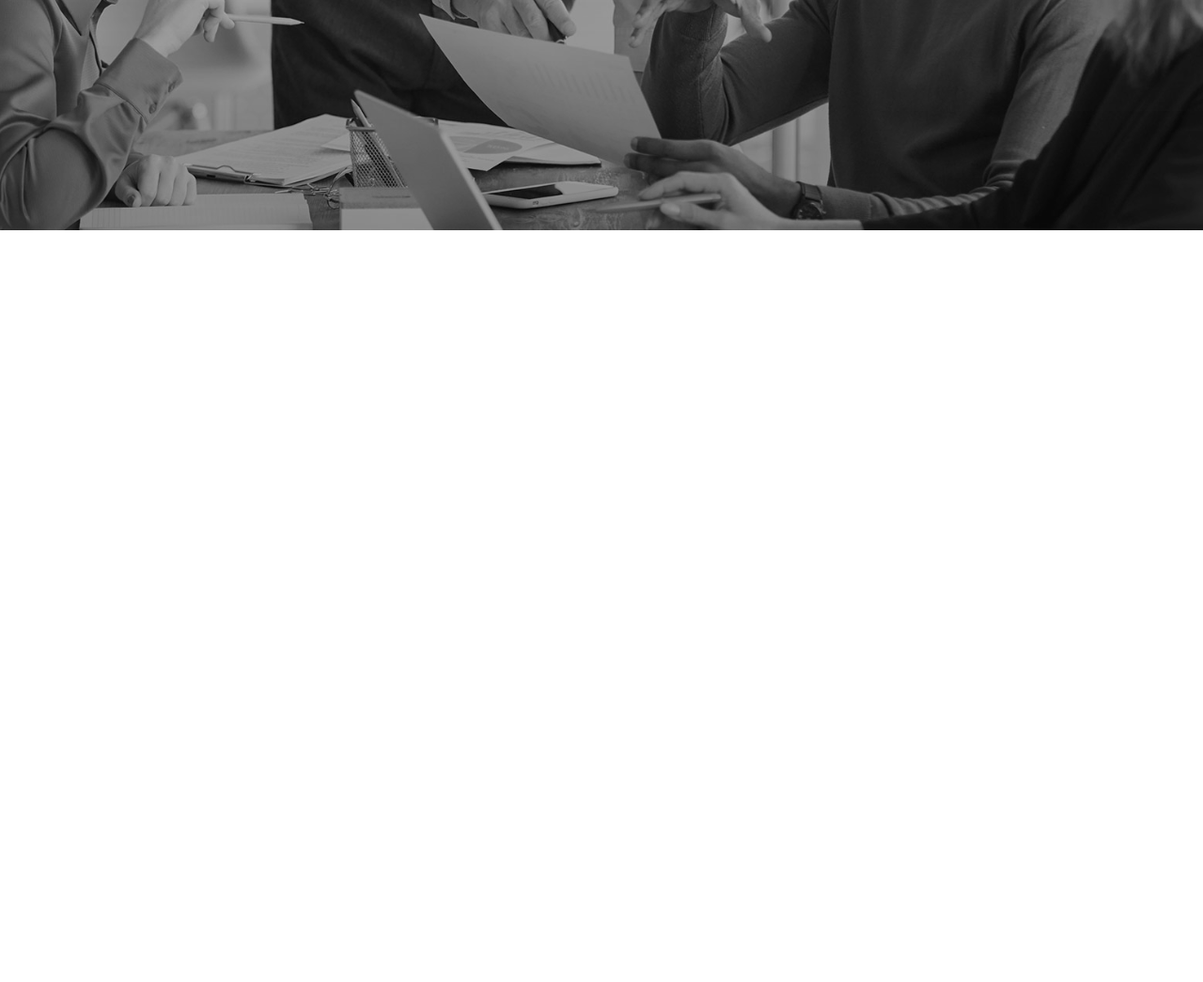
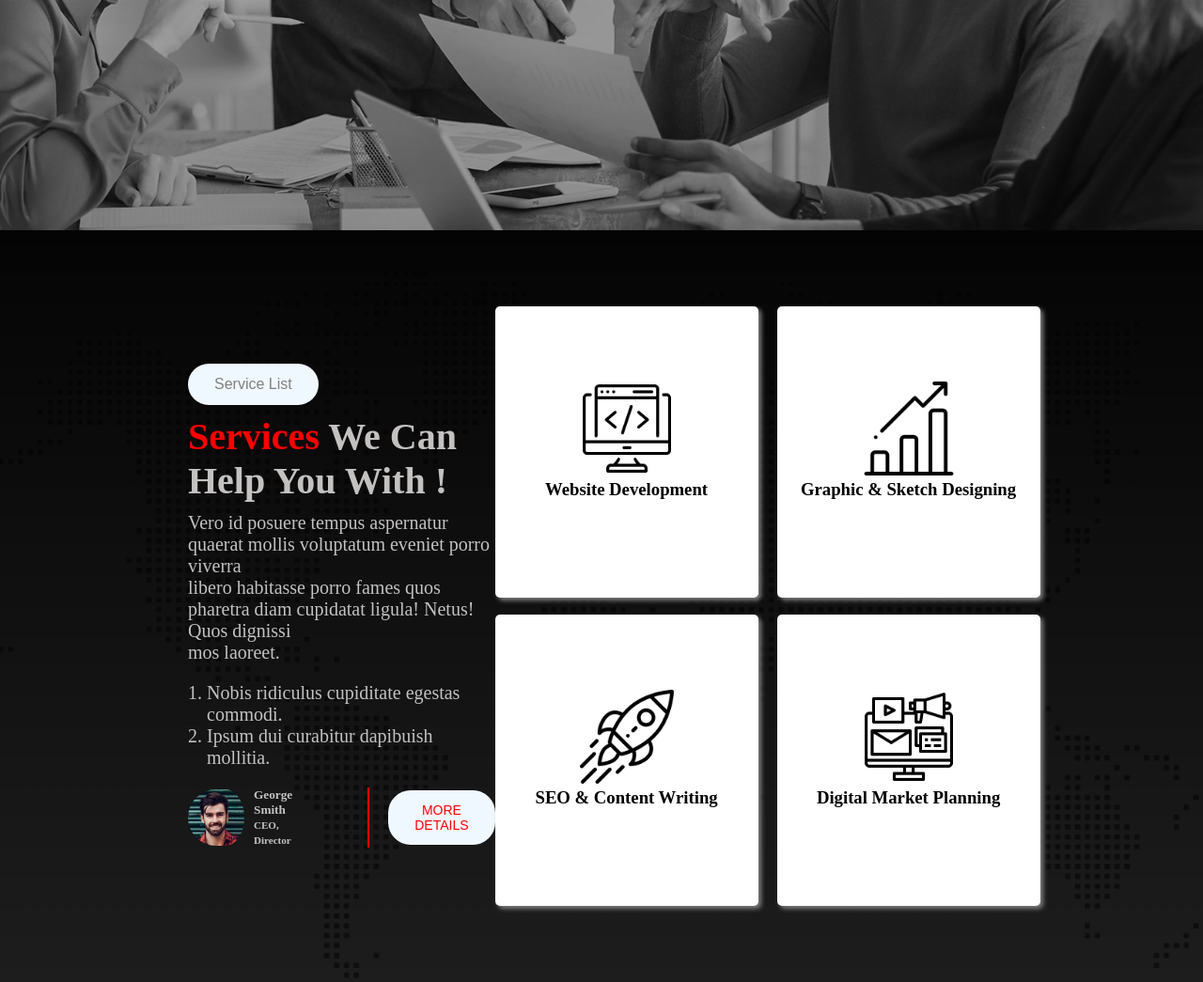
Before and after one commit to atikur28/number-5-project, a plain HTML site: page index.html in a window 1280 px wide. Shown: the part 636-1681 px from the top of the page at 94% size. Before the commit the page ends 881 px from the top, so only its background shows below. Drawn offline with Linux system fonts and the light colour scheme.

Commit message:
Service Section Fully Completed

```diff
--- a/index.html
+++ b/index.html
@@ -37,6 +37,48 @@
     </header>
     <main>
         <!-- service section -->
+        <section class="services">
+            <div class="service-detail">
+                <button class="service-btn">Service List</button>
+                <h2 class="service-header"><span class="red">Services</span> We Can Help You With !</h2>
+                <p class="service-para">Vero id posuere tempus aspernatur quaerat mollis voluptatum eveniet porro viverra <br> libero habitasse porro fames quos pharetra diam cupidatat ligula! Netus! Quos dignissi <br> mos laoreet.</p>
+                <ol class="service-para listing">
+                    <li>Nobis ridiculus cupiditate egestas commodi.</li>
+                    <li>Ipsum dui curabitur dapibuish mollitia.</li>
+                </ol>
+                <div class="author">
+                    <div class="profile">
+                        <img src="./image/author.jpg" alt="" class="author-img">
+                        <h5 class="author-primary">George Smith <br> <small>CEO, Director</small></h5>
+                    </div>
+                    <div class="author-btn">
+                         <button class="more-detail">MORE DETAILS</button>
+                    </div>
+                </div>
+            </div>
+            <div class="service-img">
+              <section class="first-two">
+                <div class="box">
+                    <img src="./icons/coding.png" alt="" class="box-img">
+                    <h3 class="box-header">Website Development</h3>
+                </div>
+                <div class="box">
+                    <img src="./icons/bar-chart.png" alt="" class="box-img">
+                    <h3 class="box-header">Graphic & Sketch Designing</h3>
+                </div>
+              </section>
+              <section class="second-two">
+                <div class="box">
+                    <img src="./icons/startup.png" alt="" class="box-img">
+                    <h3 class="box-header">SEO & Content Writing</h3>
+                </div>
+                <div class="box">
+                    <img src="./icons/digital-marketing.png" alt="" class="box-img">
+                    <h3 class="box-header">Digital Market Planning</h3>
+                </div>
+              </section>
+            </div>
+        </section>
     </main>
     <footer>
 
--- a/style.css
+++ b/style.css
@@ -4,9 +4,7 @@
 }
 /* Navigation Section Starts */
 /* Navigation Bar Starts */
-li{
-    list-style: none;
-}
+
 .logo{
     display: flex;
     align-items: center;
@@ -34,6 +32,7 @@ li{
     font-size: 20px;
     padding-right: 40px;
     cursor: pointer;
+    list-style: none;
 }
 /* Navigation Bar Ends */
 /* Banner Section Starts */
@@ -85,3 +84,90 @@ li{
 }
 /* Banner Section Ends */
 /* Navigation Section Ends */
+/* Service Section Starts */
+.services{
+    height: 100vh;
+    background-image: url("./image/footer-bg.png"),
+    linear-gradient(180deg, rgba(1,1,1,0.99), rgba(1,1,1,0.89));
+    background-blend-mode: overlay;
+    background-position: center;
+    background-repeat: no-repeat;
+    background-size: cover;
+    display: flex;
+    align-items: center;
+    justify-content: space-around;
+    padding: 50px;
+    padding: 0px 200px;
+}
+.service-btn{
+    color: gray;
+    background-color: aliceblue;
+    border: none;
+    border-radius: 24px;
+    font-size: 16px;
+    padding: 13px 28px;
+}
+.service-header{
+    color: rgb(196, 193, 193);
+    font-size: 40px;
+    font-weight: bold;
+    padding-top: 10px;
+}
+.service-para{
+    color: rgb(196, 193, 193);
+    font-size: 20px;
+    padding-top: 10px;
+}
+.box-img{
+    width: 100px;
+}
+.box{
+    width: 280px;
+    height: 230px;
+    text-align: center;
+    background-color: white;
+    border: none;
+    border-radius: 5px;
+    padding-top: 80px;
+    box-shadow: 3px 3px 5px gray;
+}
+.first-two{
+    display: flex;
+    gap: 20px;
+}
+.second-two{
+    display: flex;
+    gap: 20px;
+    padding-top: 18px;
+}
+.author-img{
+    width: 60px;
+    border-radius: 50px;
+    padding-right: 10px;
+}
+.author-primary{
+    color: rgb(196, 193, 193);
+    font-weight: bold;
+}
+.more-detail{
+    color: red;
+    background-color: aliceblue;
+    border: none;
+    border-radius: 24px;
+    font-size: 14px;
+    padding: 13px 28px;
+}
+.profile{
+    display: flex;
+    align-items: center;
+    border-right: 2px solid red;
+    padding-right: 80px;
+}
+.listing{
+    padding: 20px;
+}
+.author{
+    display: flex;
+    gap: 20px;
+    align-items: center;
+}
```
